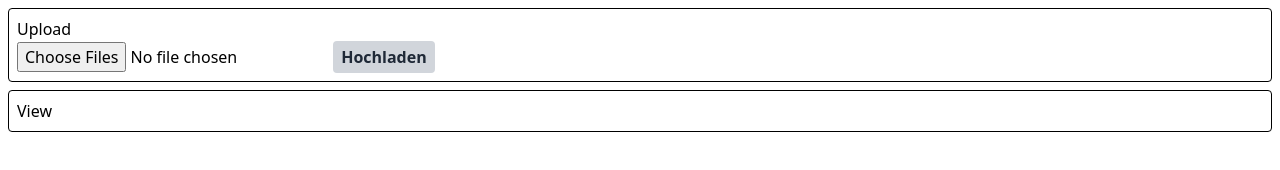
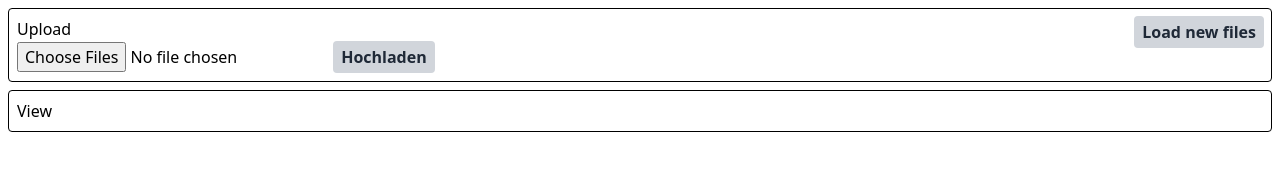
Before and after one commit to fchristian1/Serverless-Image-Processing-Pipeline-case-study, a plain HTML site: page Christian/1-html_upload_site/index.html in a window 1280 px wide. Drawn offline with nearby package versions, Linux system fonts and the light colour scheme.

Commit message:
add: load new files button on html site

```diff
--- a/Christian/1-html_upload_site/index.html
+++ b/Christian/1-html_upload_site/index.html
@@ -18,6 +18,11 @@
         </div>
         <div class="border border-black rounded p-2">
             <h3>View</h3>
+            <div class="fixed top-4 right-4">
+                <button class="bg-gray-300 hover:bg-gray-400 text-gray-800 font-bold py-1 px-2 rounded inline-flex items-center" onclick="getBlops()">
+                    Load new files
+                </button>
+            </div>
             <div id="images" class="flex flex-wrap gap-2"></div>
         </div>
         <div id="image-modal" class="hidden fixed inset-0 bg-black bg-opacity-75 flex items-center justify-center">
@@ -63,6 +68,7 @@
                 img.alt = blobName;
                 img.src = `${listUrl200}/${blobName}?${sasToken}`;
                 img.data;
+                img.classList.add("object-contain");
                 img.setAttribute("data-large-src", `${listUrl1024}/${blobName.replace("images-resize-200/", "images-resize-1024/")}?${sasToken}`);
                 img.addEventListener("click", () => {
                     const modalImage = document.getElementById("modal-image");
```
